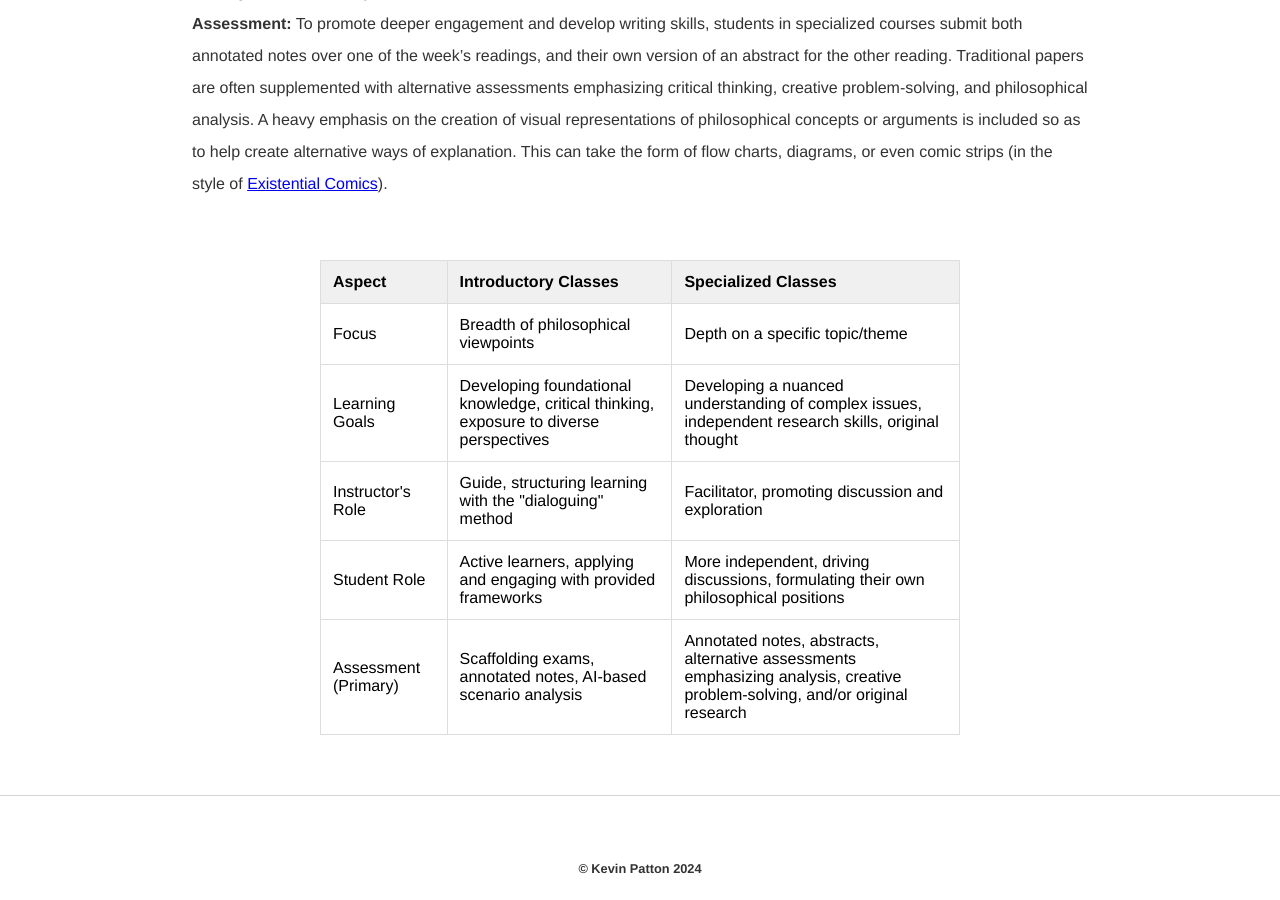
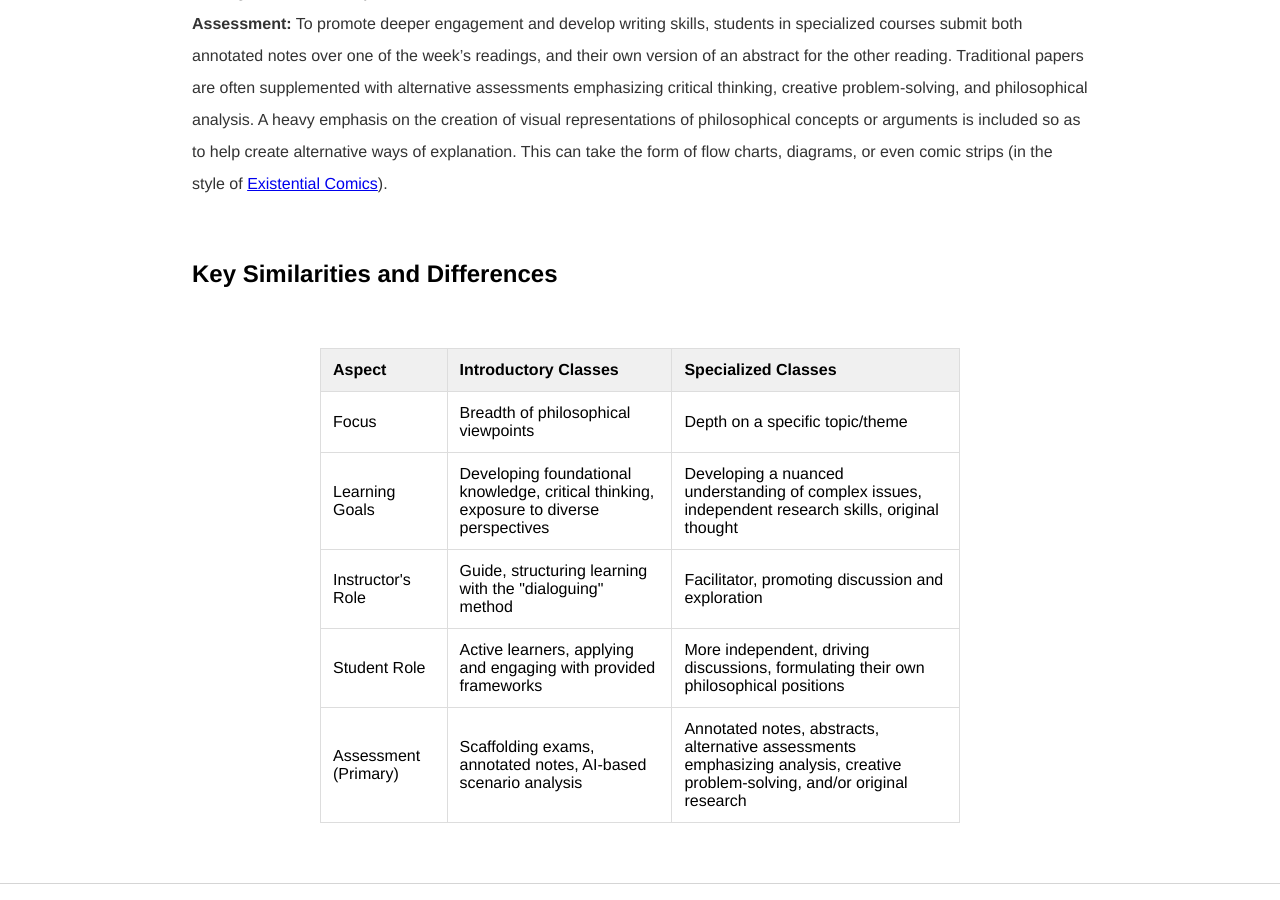
Before and after one commit to kevinjpatton/kevinjpatton.github.io, a Jekyll site: the page built from teaching/pedagogy/index.html, in a window 1280 px wide and 900 px high, scrolled down 906 px. Built offline with Jekyll 4.4.1, drawn with Linux system fonts in a browser that asks for light colours; Markdown is read by kramdown in place of the engine named in the settings.

Commit message:
Update index.html

```diff
--- a/teaching/pedagogy/index.html
+++ b/teaching/pedagogy/index.html
@@ -11,6 +11,7 @@ title: Teaching - Kevin Patton
 <h2>Specialized / Upper-level Classes</h2>
 <p><b>Structure:</b> In specialized / upper-level courses, depth replaces breadth as the primary focus. The specific topic and direction of exploration vary based on the course and student interests. However, across all such classes, I encourage students to take the lead in driving discussions and formulating their own philosophical positions. Classes usually center around in-depth readings and seminar-style conversations.<br><b>Assessment:</b> To promote deeper engagement and develop writing skills, students in specialized courses submit both annotated notes over one of the week’s readings, and their own version of an abstract for the other reading. Traditional papers are often supplemented with alternative assessments emphasizing critical thinking, creative problem-solving, and philosophical analysis. A heavy emphasis on the creation of visual representations of philosophical concepts or arguments is included so as to help create alternative ways of explanation. This can take the form of flow charts, diagrams, or even comic strips (in the style of <a href="https://existentialcomics.com" target="_blank">Existential Comics</a>).</p>
 
+<h2>Key Similarities and Differences</h2>
 <table>
   <thead>
     <tr>
```
